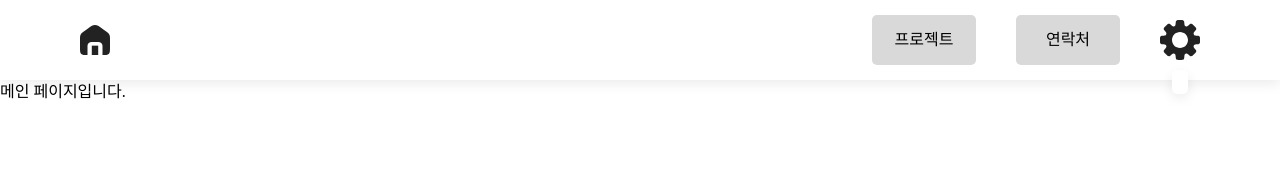
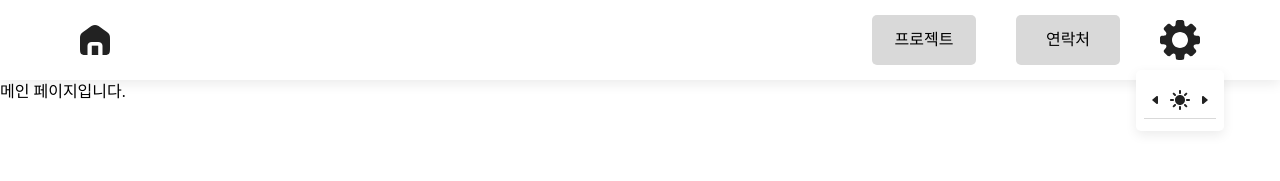
Before and after one commit to User850413/my-Page, a React (Vite) app: page / in a window 1280 px wide. Both pictures are taken after a click on the element 1180 px from the left and 40 px from the top of the page. Shown: the top 181 px of the page. Built offline with nearby package versions, Linux system fonts and the light colour scheme.

Commit message:
09/02 :sparkles: : 헤더에 selection 추가

```diff
--- a/src/components/Drawer.tsx
+++ b/src/components/Drawer.tsx
@@ -51,7 +51,7 @@ const Item = ({ children, onClick }: DrawerItemProps) => {
   const { toggleDrawer } = useContext(DrawerContext);
   return (
     <li
-      className={`w-full border-b-[1px] border-b-middle py-[15px] text-center ${onClick ? 'cursor-pointer' : 'cursor-default'}`}
+      className={`flex w-full justify-center border-b-[1px] border-b-middle py-[15px] ${onClick ? 'cursor-pointer' : 'cursor-default'}`}
       onClick={() => {
         if (onClick) onClick();
         toggleDrawer();
--- /dev/null
+++ b/src/components/Header/Selection.tsx
@@ -0,0 +1,78 @@
+import { useState } from 'react';
+
+import ico_arrow_left from '../../assets/icons/ico_arrow_left.svg';
+import ico_arrow_right from '../../assets/icons/ico_arrow_right.svg';
+import ico_moon from '../../assets/icons/ico_moon.svg';
+import ico_sun from '../../assets/icons/ico_sun.svg';
+
+interface SelectionAttributes {
+  id: number;
+  image: string;
+  desc: string;
+}
+
+interface SelectionProps {
+  selections: SelectionAttributes[];
+}
+
+const Selection = ({ selections }: SelectionProps) => {
+  const [item, setItem] = useState<number>(1);
+
+  const handlePrev = (e: React.MouseEvent) => {
+    e.stopPropagation();
+    if (1 < item) {
+      setItem((prev) => prev - 1);
+    } else {
+      setItem(selections.length);
+    }
+  };
+  const handleNext = (e: React.MouseEvent) => {
+    e.stopPropagation();
+    if (item < selections.length) {
+      setItem((prev) => prev + 1);
+    } else {
+      setItem(1);
+    }
+  };
+
+  return (
+    <div className='flex w-fit items-center gap-[12px]'>
+      <button className='w-[6px]' onClick={handlePrev}>
+        <img src={ico_arrow_left} alt='이전 아이템으로' />
+      </button>
+      <span className='h-[20px] w-[20px] flex-shrink-0'>
+        <img src={selections[item - 1].image} alt={selections[item - 1].desc} className='h-full w-full object-contain' />
+      </span>
+      <button className='w-[6px]' onClick={handleNext}>
+        <img src={ico_arrow_right} alt='다음 아이템으로' />
+      </button>
+    </div>
+  );
+};
+
+function ThemeSelection() {
+  const THEMES: SelectionAttributes[] = [
+    {
+      id: 1,
+      image: ico_sun,
+      desc: '밝음',
+    },
+    {
+      id: 2,
+      image: ico_moon,
+      desc: '어두움',
+    },
+  ];
+
+  return <Selection selections={THEMES} />;
+}
+
+function LangSelection() {
+  const LANGS: SelectionAttributes[] = [
+    { id: 1, image: ico_moon, desc: '한글' },
+    { id: 2, image: ico_sun, desc: '영어' },
+  ];
+  return <Selection selections={LANGS} />;
+}
+
+export { ThemeSelection, LangSelection };
--- a/src/components/Header.tsx
+++ b/src/components/Header/index.tsx
@@ -1,10 +1,11 @@
 import { useLocation, useNavigate } from 'react-router-dom';
 
-import ico_home from '../assets/icons/ico_home.svg';
-import ico_menu from '../assets/icons/ico_menu.svg';
-import ico_wheel from '../assets/icons/ico_wheel.svg';
-import Drawer from './Drawer';
-import Menu from './Menu';
+import ico_home from '../../assets/icons/ico_home.svg';
+import ico_menu from '../../assets/icons/ico_menu.svg';
+import ico_wheel from '../../assets/icons/ico_wheel.svg';
+import Drawer from '../Drawer';
+import Menu from '../Menu';
+import { ThemeSelection } from './Selection';
 
 const MENUS: { label: string; url: string }[] = [
   { label: '프로젝트', url: '/projects' },
@@ -35,7 +36,7 @@ function Header() {
           </li>
         ))}
         <li className='h-fit w-fit'>
-          <Menu openMenu={<img src={ico_wheel} alt='메뉴' className='h-[40px] w-[40px]' />} menuItems={[]} />
+          <Menu openMenu={<img src={ico_wheel} alt='메뉴' className='h-[40px] w-[40px]' />} menuItems={[<ThemeSelection />]} />
         </li>
       </ul>
       <span className='tablet:hidden'>
@@ -49,6 +50,9 @@ function Header() {
                 {menu.label}
               </Drawer.Item>
             ))}
+            <Drawer.Item>
+              <ThemeSelection />
+            </Drawer.Item>
           </Drawer.Body>
         </Drawer>
       </span>
--- a/src/layout/Layout.tsx
+++ b/src/layout/Layout.tsx
@@ -1,4 +1,5 @@
 import { Outlet } from 'react-router-dom';
+
 import Header from '../components/Header';
 
 function Layout() {
```
